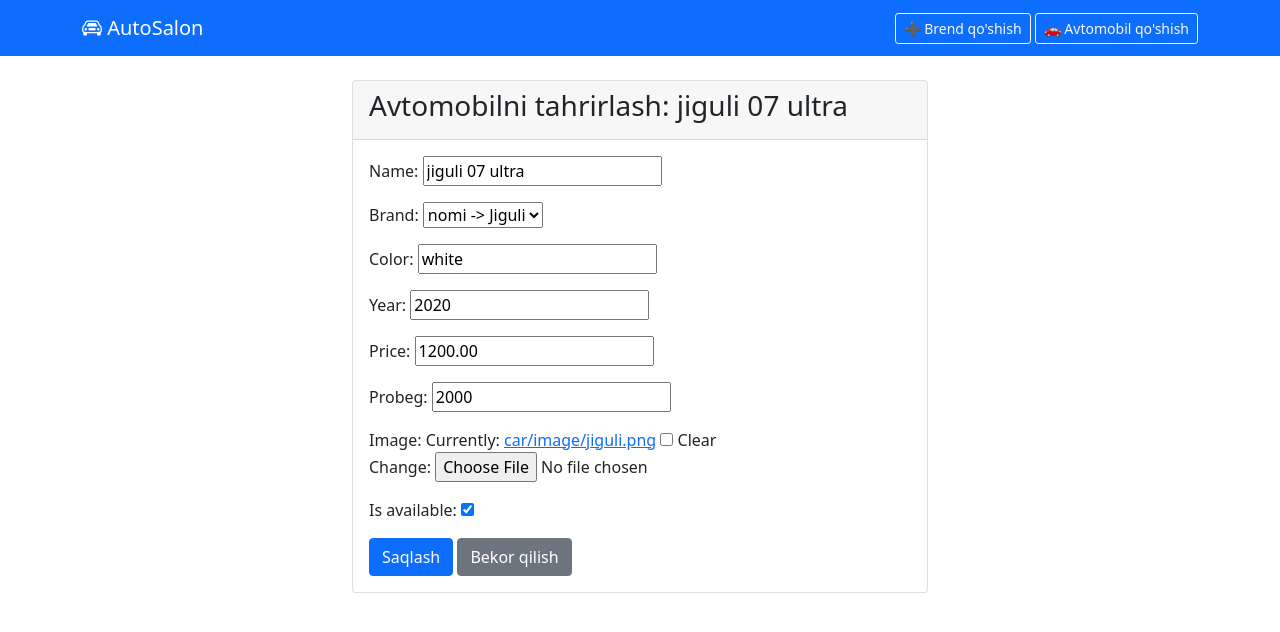
After one commit to rasvo/auto_salon, a Django app: page /car-update/1/update/ in a window 1280 px wide. The commit adds this page. Shown: the top 632 px of the page. Run offline with Django 5.2, Linux system fonts and the light colour scheme; data comes from the database, SQL or seed files in the repository.

Commit message:
update project

```diff
--- /dev/null
+++ b/auto_salon/auto_app/templates/auto_app/update_car.html
@@ -0,0 +1,21 @@
+{% extends "base.html" %}
+
+{% block title %}Avtomobilni tahrirlash{% endblock %}
+
+{% block content %}
+<div class="container" style="max-width: 600px;">
+    <div class="card">
+        <div class="card-header">
+            <h3>Avtomobilni tahrirlash: {{ car.name }}</h3>
+        </div>
+        <div class="card-body">
+            <form method="post" enctype="multipart/form-data">
+                {% csrf_token %}
+                {{ form.as_p }}
+                <button type="submit" class="btn btn-primary">Saqlash</button>
+                <a href="{% url 'detail' car.id %}" class="btn btn-secondary">Bekor qilish</a>
+            </form>
+        </div>
+    </div>
+</div>
+{% endblock %}
--- a/auto_salon/auto_app/templates/base.html
+++ b/auto_salon/auto_app/templates/base.html
@@ -4,18 +4,24 @@
     <meta charset="UTF-8">
     <title>{% block title %}AutoSalon{% endblock %}</title>
     <link href="https://cdn.jsdelivr.net/npm/bootstrap@5.0.2/dist/css/bootstrap.min.css" rel="stylesheet">
+    <link rel="stylesheet" href="https://cdn.jsdelivr.net/npm/bootstrap-icons@1.11.3/font/bootstrap-icons.min.css">
     {% block extra_css %}{% endblock %}
 </head>
 <body>
 <nav class="navbar navbar-dark bg-primary">
     <div class="container">
-        <a class="navbar-brand" href="{% url 'home' %}">AutoSalon</a>
+        <a class="navbar-brand" href="{% url 'home' %}">
+            <i class="bi bi-car-front"></i> AutoSalon
+        </a>
+        <div>
+            <a href="{% url 'add_brand' %}" class="btn btn-outline-light btn-sm">➕ Brend qo'shish</a>
+            <a href="{% url 'add_car' %}" class="btn btn-outline-light btn-sm">🚗 Avtomobil qo'shish</a>
+        </div>
     </div>
 </nav>
 <div class="container mt-4">
     {% block content %}{% endblock %}
 </div>
 <script src="https://cdn.jsdelivr.net/npm/bootstrap@5.0.2/dist/js/bootstrap.bundle.min.js"></script>
-{% block extra_js %}{% endblock %}
 </body>
 </html>
--- a/auto_salon/auto_app/urls.py
+++ b/auto_salon/auto_app/urls.py
@@ -12,4 +12,6 @@ urlpatterns = [
     path('car-delete/<int:car_id>/', views.car_delete, name='car_delete'),
 
     path('brand-delete/<int:brand_id>/', views.delete_brand, name='delete_brand'),
+    path('brand-update/<int:brand_id>/update/', views.update_brand, name='update_brand'),
+    path('car-update/<int:car_id>/update/', views.update_car, name='update_car'),
 ]
--- a/auto_salon/auto_app/views.py
+++ b/auto_salon/auto_app/views.py
@@ -83,3 +83,28 @@ def delete_brand(request, brand_id):
         return redirect('home')
     context = {'brand': brand}
     return render(request, 'auto_app/brand_confirm_delete.html',context )
+
+
+def update_brand(request, brand_id):
+    brand = get_object_or_404(Brand, id=brand_id)
+    if request.method == 'POST':
+        form = BrandForm(request.POST, request.FILES, instance=brand)
+        if form.is_valid():
+            form.save()
+            return redirect('brand', brand_id=brand.id)
+    else:
+        form = BrandForm(instance=brand)
+    return render(request, 'auto_app/update_brand.html', {'form': form, 'brand': brand})
+
+
+
+def update_car(request, car_id):
+    car = get_object_or_404(Car, id=car_id)
+    if request.method == 'POST':
+        form = CarForm(request.POST, instance=car)
+        if form.is_valid():
+            form.save()
+            return redirect('detail', car_id=car.id)
+    else:
+        form = CarForm(instance=car)
+    return render(request, 'auto_app/update_car.html', {'form': form, 'car': car})
```
Also changed, not shown: auto_salon/auto_app/templates/auto_app/update_brand.html (added, +21 -0 lines).
